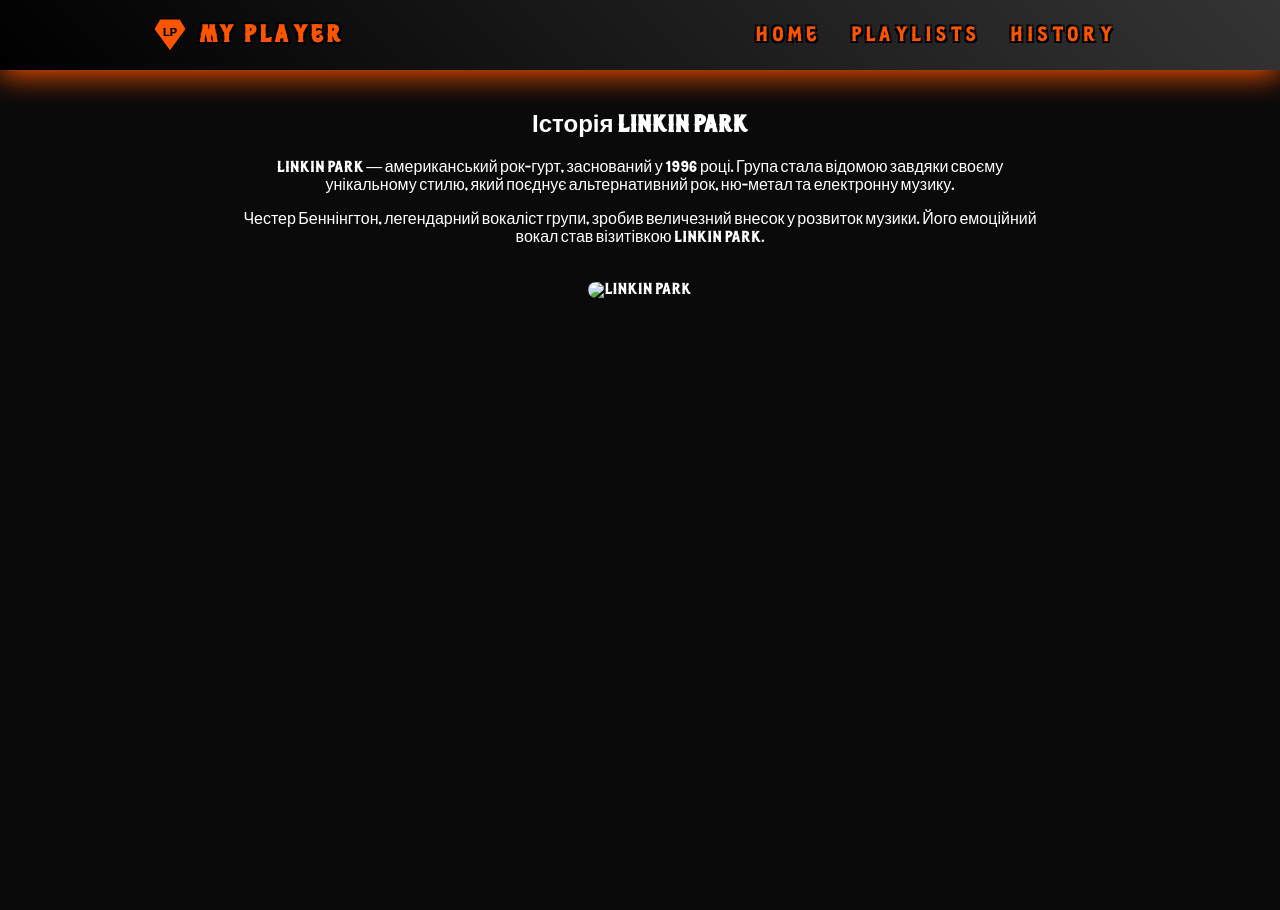
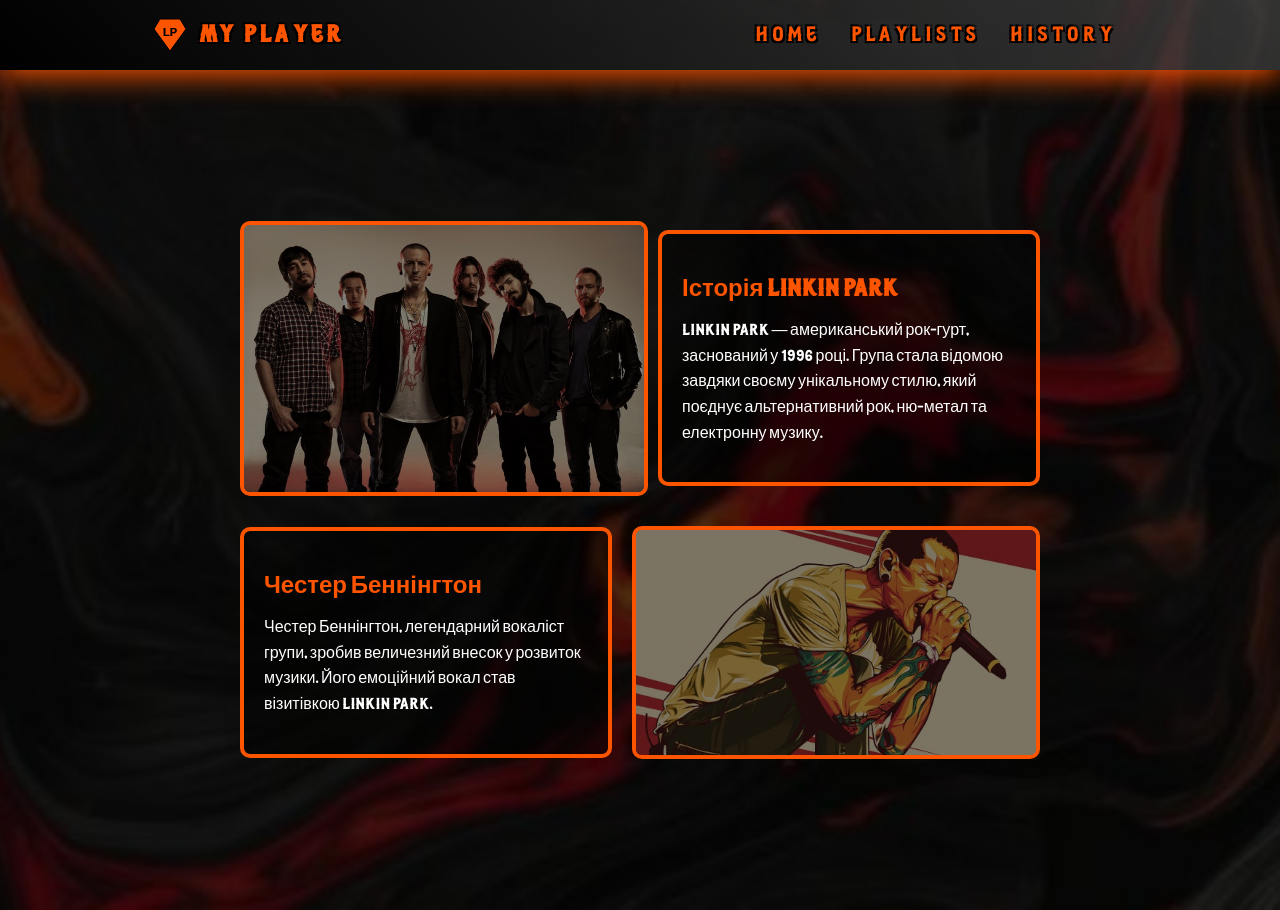
Before and after one commit to AndriySielikhov/CodeAlpha_MusicLinkinPark_AndriiSielikhov, a plain HTML site: page index.html in a window 1280 px wide. Both pictures are taken after a click on the link "History". Before the commit the page ends 800 px from the top, so only its background shows below. Drawn offline with Linux system fonts and the light colour scheme.

Commit message:
histoty add

```diff
--- a/index.html
+++ b/index.html
@@ -89,18 +89,44 @@
   </div>
 
   <!-- Сторінка історії -->
+
+  <!-- Сторінка 3 -->
+  <!-- Сторінка 3 -->
   <section id="history" class="page">
+    <div class="history-wrapper">
+      <!-- Блок з історією гурту -->
+      <div class="history-box">
+        <!-- Фото гурту зліва -->
+        <div class="band-photo">
+          <img src="./image/peop.jpg" alt="Linkin Park" />
+        </div>
+        <!-- Текст про гурт -->
+        <div class="history-text">
           <h2>Історія Linkin Park</h2>
-    <div class="history-content">
           <p>
             Linkin Park — американський рок-гурт, заснований у 1996 році. Група стала відомою завдяки своєму унікальному стилю, який поєднує альтернативний рок, ню-метал та електронну музику.
           </p>
+        </div>
+      </div>
+
+      <!-- Блок з Честером Беннінгтоном -->
+      <div class="chester-box">
+        <!-- Текст про Честера -->
+        <div class="chester-text">
+          <h2>Честер Беннінгтон</h2>
           <p>
             Честер Беннінгтон, легендарний вокаліст групи, зробив величезний внесок у розвиток музики. Його емоційний вокал став візитівкою Linkin Park.
           </p>
-      <img src="assets/images/band.jpg" alt="Linkin Park">
+        </div>
+        <!-- Фото Честера справа -->
+        <div class="chester-photo">
+          <img src="./image/ches.jpg" alt="Chester Bennington" />
+        </div>
+      </div>
     </div>
   </section>
+
+
 
   <script src="script.js"></script>
 </body>
--- a/styles.css
+++ b/styles.css
@@ -20,7 +20,9 @@ body {
   margin: 0;
   padding: 0;
   color: #FFFFFF;
-  background-color: #0A0A0A;
+  background: url(./image/fon-1.jpg) no-repeat center center/cover;;
+  overflow: hidden; /* Заборонити прокрутку */
+  height: 100%;
 }
 
 
@@ -245,7 +247,6 @@ nav ul li a:hover {
 /* Сторінка плейлістів */
 #playlists {
   text-align: center;
-  background: url('./image/fon-1.jpg') no-repeat center center/cover;
 }
 
 .playlist-carousel {
@@ -431,19 +432,143 @@ nav ul li a:hover {
 
 
 
-/* Сторінка історії */
-#history {
-  text-align: center;
+
+
+
+
+
+
+
+
+
+
+
+
+
+/* Стилі для контейнера історії */
+.history-wrapper {
+  max-width: 1300px;
+  margin: 0 auto;
+  padding: 10px;
+  background-size: cover; /* Розтягнути на весь екран */
+  min-height: 100vh; /* Мінімальна висота на весь екран */
+  display: flex;
+  flex-direction: column;
+  justify-content: center;
+  align-items: center;
+  color: #fff; /* Колір тексту для контрасту */
+  box-sizing: border-box; /* Щоб padding не збільшував розміри */
 }
 
-.history-content {
-  max-width: 800px;
-  margin: 0 auto;
+/* Стилі для блоку з історією гурту */
+.history-box {
+  display: flex;
+  align-items: center;
+  gap: 10px;
+  margin-bottom: 30px;
+  width: 100%; /* Ширина блоку */
+  max-width: 800px; /* Максимальна ширина */
 }
 
-.history-content img {
-  width: 100%;
+/* Стилі для фото гурту */
+.band-photo {
+  border: 4px solid #fd5400; /* Оранжева рамка */
+  border-radius: 10px; /* Закруглені кути */
+  overflow: hidden; /* Щоб зображення не виходило за рамки */
+  position: relative;
+  flex-shrink: 0;
+}
+
+.band-photo img {
+  display: block;
   max-width: 400px;
-  border-radius: 10px;
-  margin-top: 20px;
+  height: auto;
 }
+
+.band-photo::before {
+  content: "";
+  position: absolute;
+  top: 0;
+  left: 0;
+  right: 0;
+  bottom: 0;
+  background: rgba(0, 0, 0, 0.5); /* Напівпрозорий чорний фон */
+}
+
+/* Стилі для тексту про гурт */
+.history-text {
+  border: 4px solid #fd5400; /* Оранжева рамка */
+  border-radius: 10px; /* Закруглені кути */
+  padding: 20px;
+  background: rgba(0, 0, 0, 0.5); /* Напівпрозорий чорний фон */
+  flex: 1;
+}
+
+.history-text h2 {
+  color: #fd5400;
+  margin-bottom: 10px;
+}
+
+.history-text p {
+  color: #fff;
+  line-height: 1.6;
+}
+
+/* Стилі для блоку з Честером Беннінгтоном */
+.chester-box {
+  display: flex;
+  align-items: center;
+  gap: 20px;
+  width: 90%; /* Ширина блоку */
+  max-width: 800px; /* Максимальна ширина */
+}
+
+/* Стилі для тексту про Честера */
+.chester-text {
+  border: 4px solid #fd5400; /* Оранжева рамка */
+  border-radius: 10px; /* Закруглені кути */
+  padding: 20px;
+  background: rgba(0, 0, 0, 0.5); /* Напівпрозорий чорний фон */
+  flex: 1;
+}
+
+.chester-text h2 {
+  color: #fd5400;
+  margin-bottom: 10px;
+}
+
+.chester-text p {
+  color: #fff;
+  line-height: 1.6;
+}
+
+/* Стилі для фото Честера */
+.chester-photo {
+  border: 4px solid #fd5400; /* Оранжева рамка */
+  border-radius: 10px; /* Закруглені кути */
+  overflow: hidden; /* Щоб зображення не виходило за рамки */
+  position: relative;
+  flex-shrink: 0;
+}
+
+.chester-photo img {
+  display: block;
+  max-width: 400px;
+  height: auto;
+}
+
+.chester-photo::before {
+  content: "";
+  position: absolute;
+  top: 0;
+  left: 0;
+  right: 0;
+  bottom: 0;
+  background: rgba(0, 0, 0, 0.5); /* Напівпрозорий чорний фон */
+}
+
+/* Анімації при наведенні */
+.band-photo:hover img, .chester-photo:hover img {
+  transform: scale(1.05);
+  filter: brightness(1.1);
+}
```
Also changed, not shown: image/ches.jpg (added), image/fon-2.jpg (added), image/peop.jpg (added). Lines whose indentation alone changed are shown as unchanged.
